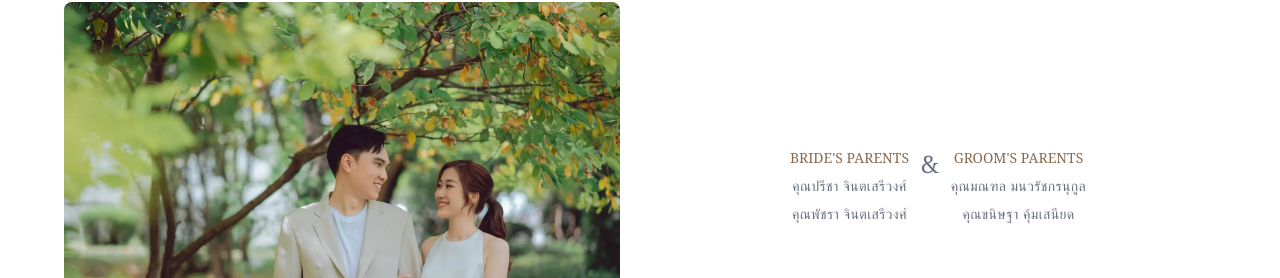
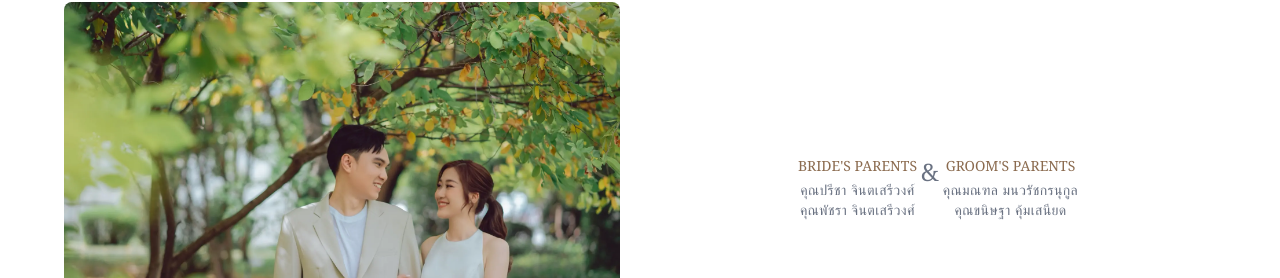
Before and after one commit to Toeikun/ToeyKaew-WeddingCard, a Next.js app: page / in a window 1280 px wide. Shown: the part 1188-1466 px from the top of the page. Built offline with nearby package versions, Linux system fonts and the light colour scheme.

Commit message:
แก้ไขการแสดงชื่อ

```diff
--- a/src/components/SpecialGallery.jsx
+++ b/src/components/SpecialGallery.jsx
@@ -100,7 +100,7 @@ export const SpecialGallery = ({ allImages }) => {
           >
             We truly hope you can join us on our special day.
             <br />
-            Please come as you are—no need for anything too formal.
+            Please come as you are no need for anything too formal.
             <br />
             Let's celebrate, laugh, and make great memories together. See you there!
           </motion.p>
--- a/src/components/WeddingInvitation.jsx
+++ b/src/components/WeddingInvitation.jsx
@@ -58,15 +58,15 @@ export default function WeddingInvitation() {
         >
           <div className="text-center text-sm">
             <p className="text-[#8b6b4f] mb-1 font-serif">BRIDE'S PARENTS</p>
-            <div className="text-gray-500 text-sm tracking-wide leading-loose">
+            <div className="text-gray-500 text-sm tracking-wide">
               <p>คุณปรีชา จินตเสรีวงศ์</p>
               <p>คุณพัชรา จินตเสรีวงศ์</p>
             </div>
           </div>
-          <div className="text-2xl text-gray-500 font-serif px-3">&</div>
+          <div className="text-2xl text-gray-500 font-serif px-1">&</div>
           <div className="text-center text-sm">
             <p className="text-[#8b6b4f] mb-1 font-serif">GROOM'S PARENTS</p>
-            <div className="text-gray-500 tracking-wide leading-loose">
+            <div className="text-gray-500 tracking-wide">
               <p>คุณมณฑล มนวรัชกรนุกูล</p>
               <p>คุณขนิษฐา คุ้มเสนียด</p>
             </div>
```
